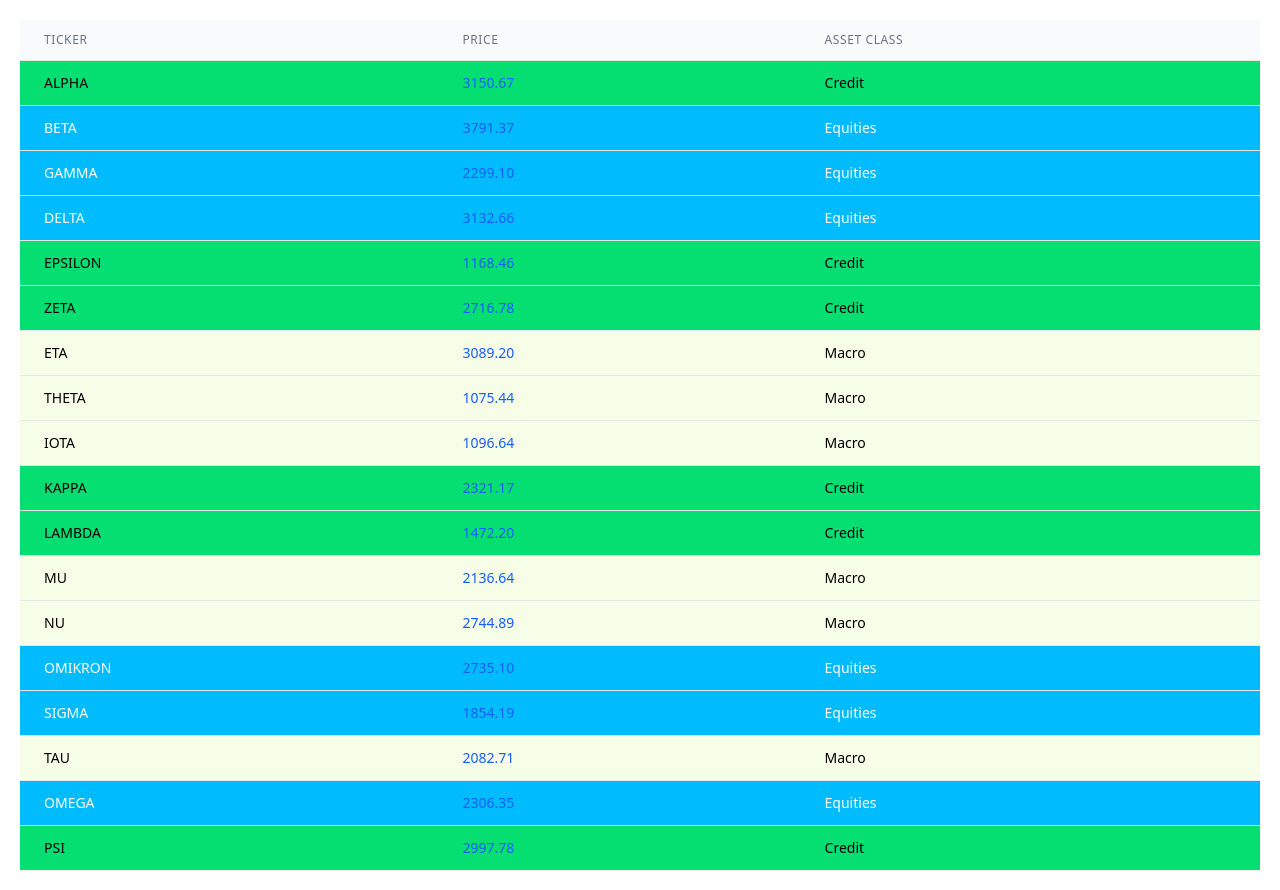
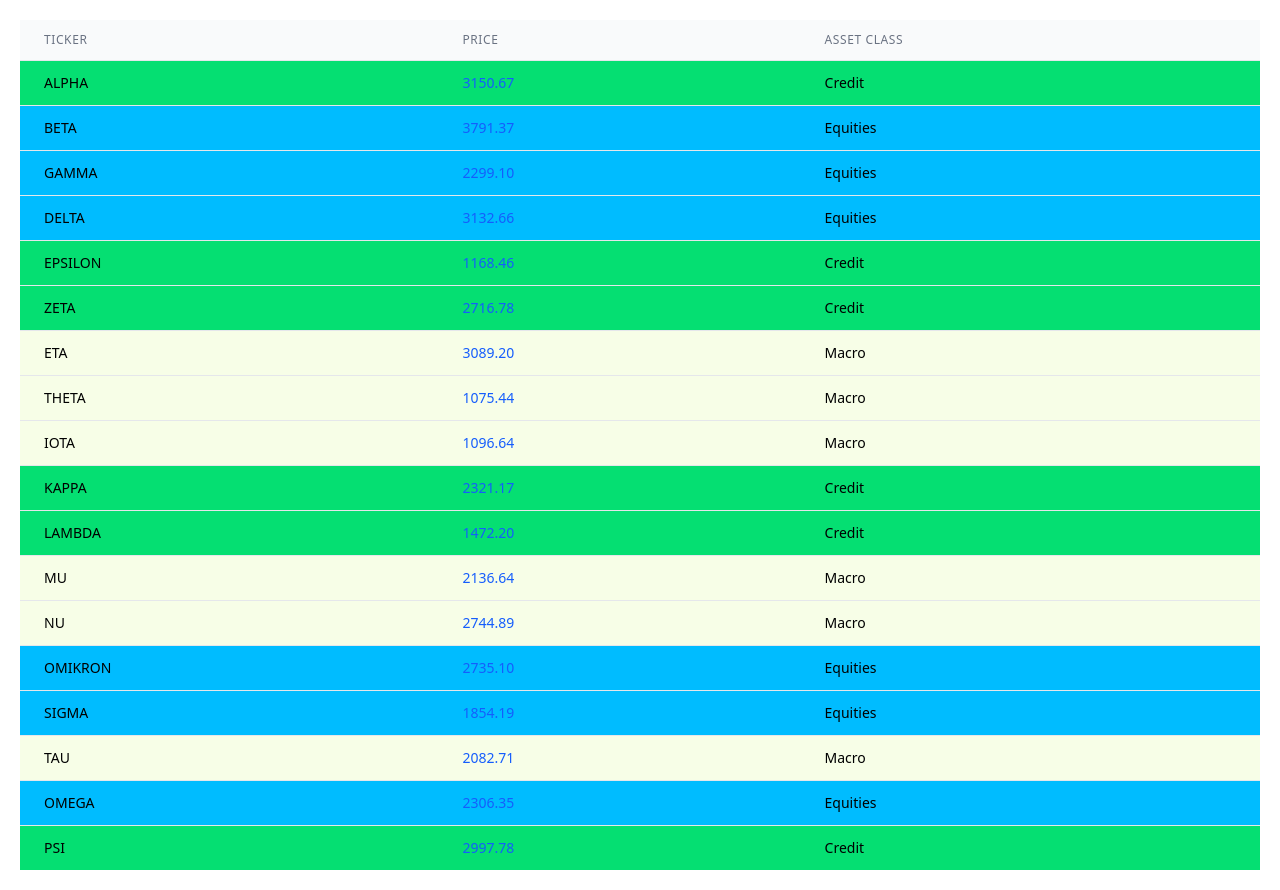
Before and after one commit to jrobeson/financial-instrument-table, a React (Vite) app: page / in a window 1280 px wide. Built offline with nearby package versions, Linux system fonts and the light colour scheme.

Commit message:
adding some more styles

```diff
--- a/src/components/FinancialTable.tsx
+++ b/src/components/FinancialTable.tsx
@@ -41,7 +41,7 @@ const rowProps = (row: FinancialInstrument): HTMLAttributes<HTMLTableRowElement>
 			className = 'bg-lime-50';
 			break;
 		case AssetClass.Equities:
-			className = 'bg-sky-400 text-white';
+			className = 'bg-sky-400';
 			break;
 		case AssetClass.Credit:
 			className = 'bg-green-400 ';
```
